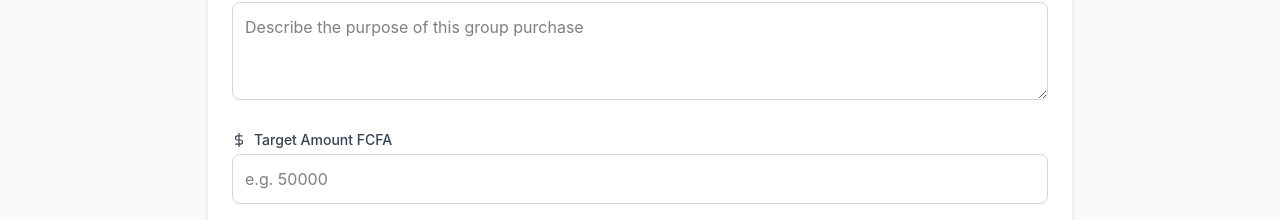
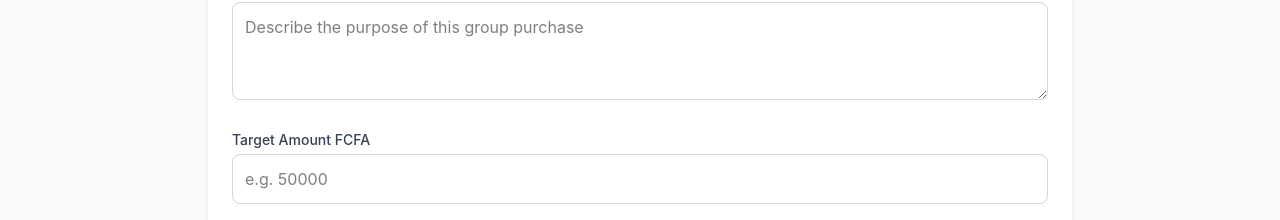
Before and after one commit to DIONEMELINA/unityshop, a React (Vite) app: page /create in a window 1280 px wide. Shown: the part 426-646 px from the top of the page. Built offline with nearby package versions, Linux system fonts and the light colour scheme.

Commit message:
hero section

```diff
--- a/src/Components/CreateGroupGoal.jsx
+++ b/src/Components/CreateGroupGoal.jsx
@@ -230,7 +230,7 @@ export default function CreateGroupGoal() {
 
                             <div>
                                 <label className="block text-sm font-medium text-gray-700 mb-1 flex items-center">
-                                    <FiDollarSign className="mr-2" /> Target Amount FCFA
+                                     Target Amount FCFA
                                 </label>
                                 <input
                                     type="text"
```
